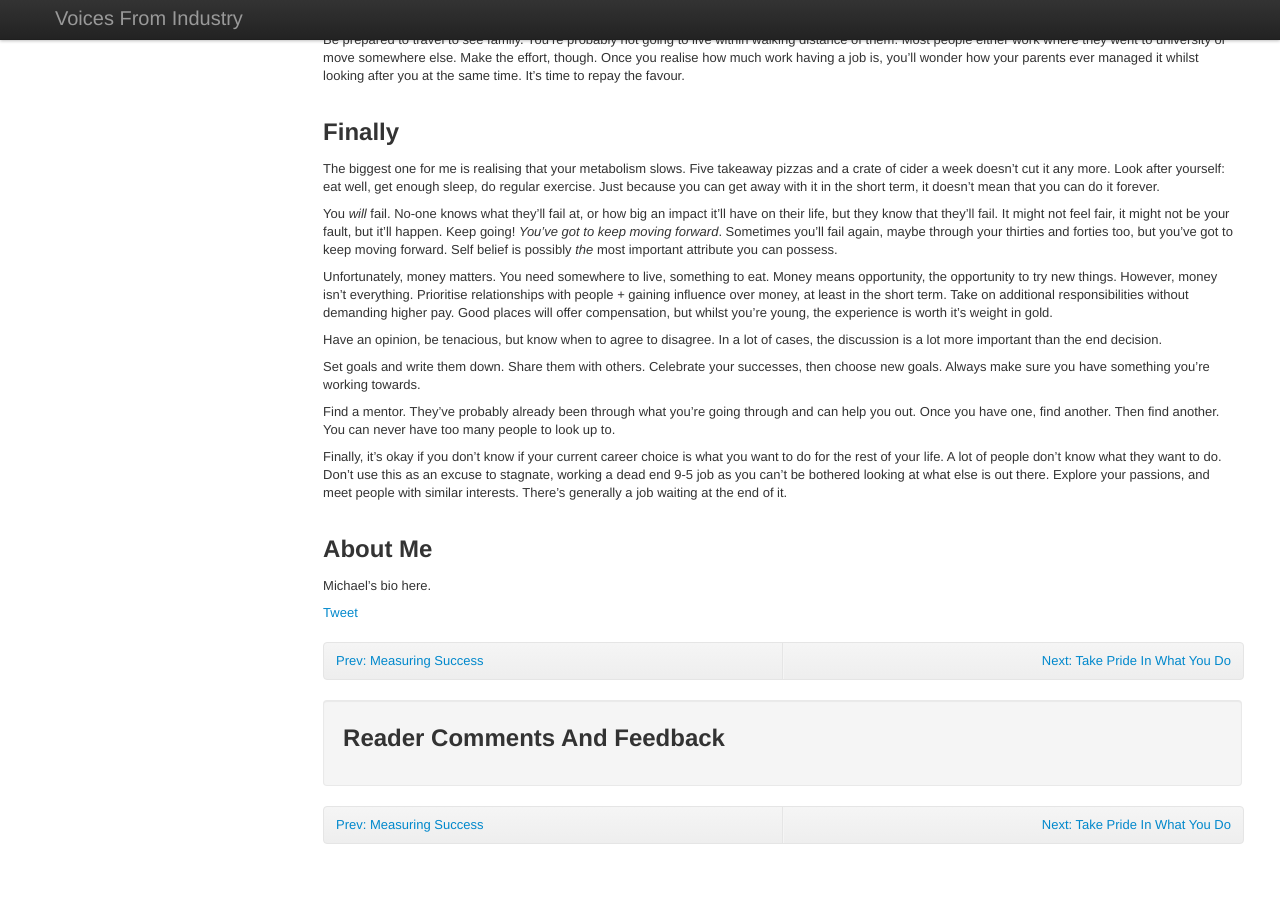
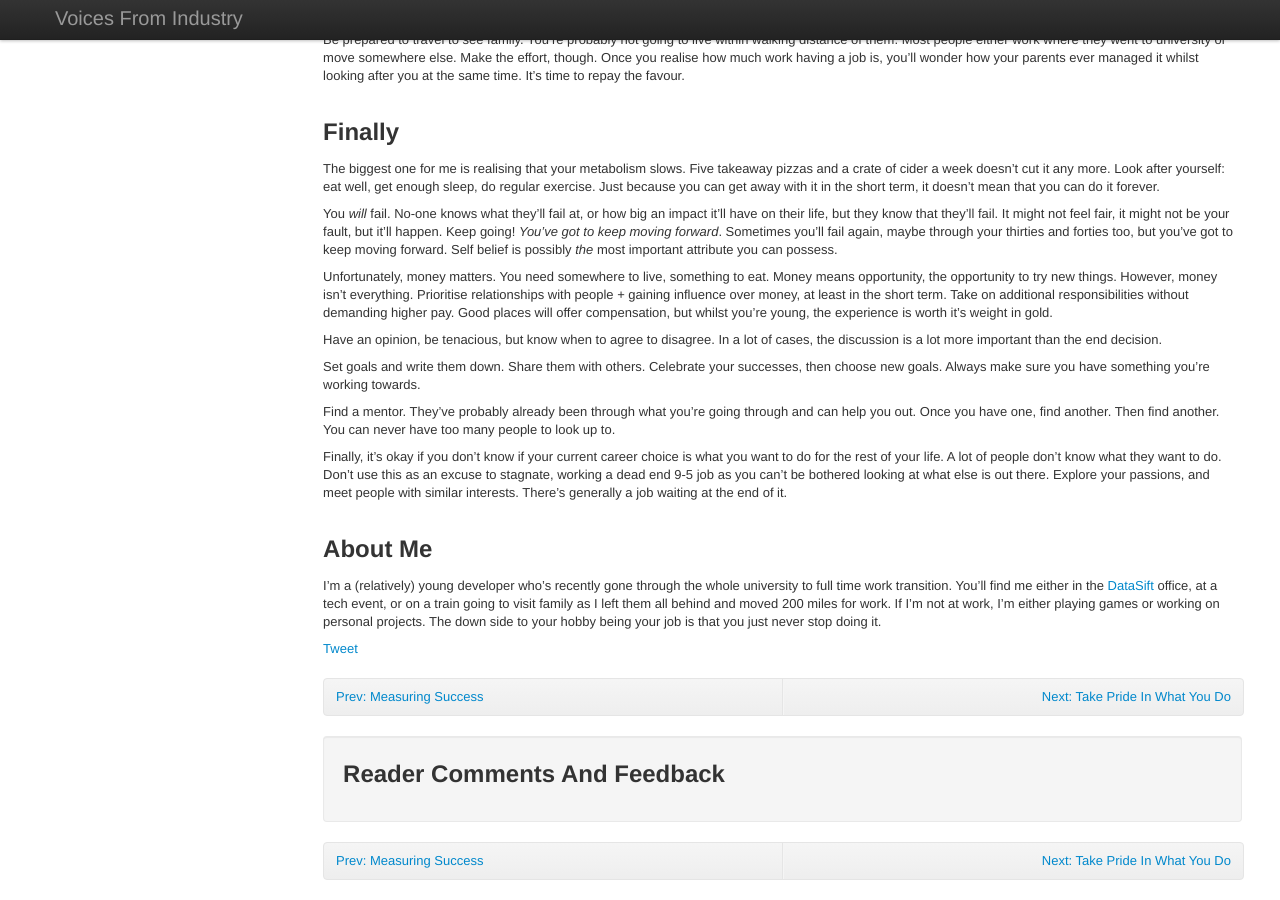
Before and after one commit to stuartherbert/if-i-knew-then, a Jekyll site: the page built from life-will-change.md, in a window 1280 px wide and 900 px high, scrolled down 1209 px. Built offline with Jekyll 4.4.1, drawn with Linux system fonts in a browser that asks for light colours; comment, search, counter and statistics services are not loaded; before the commit the page ends 2073 px from its top, so only the background shows below that.

Commit message:
Added: About me

```diff
--- a/life-will-change.md
+++ b/life-will-change.md
@@ -64,5 +64,4 @@ Find a mentor. They've probably already been through what you're going through a
 Finally, it's okay if you don't know if your current career choice is what you want to do for the rest of your life. A lot of people don't know what they want to do. Don't use this as an excuse to stagnate, working a dead end 9-5 job as you can't be bothered looking at what else is out there. Explore your passions, and meet people with similar interests. There's generally a job waiting at the end of it.
 
 ## About Me
-
-Michael's bio here.
+I'm a (relatively) young developer who's recently gone through the whole university to full time work transition. You'll find me either in the [DataSift](http://datasift.com) office, at a tech event, or on a train going to visit family as I left them all behind and moved 200 miles for work. If I'm not at work, I'm either playing games or working on personal projects. The down side to your hobby being your job is that you just never stop doing it.
```
